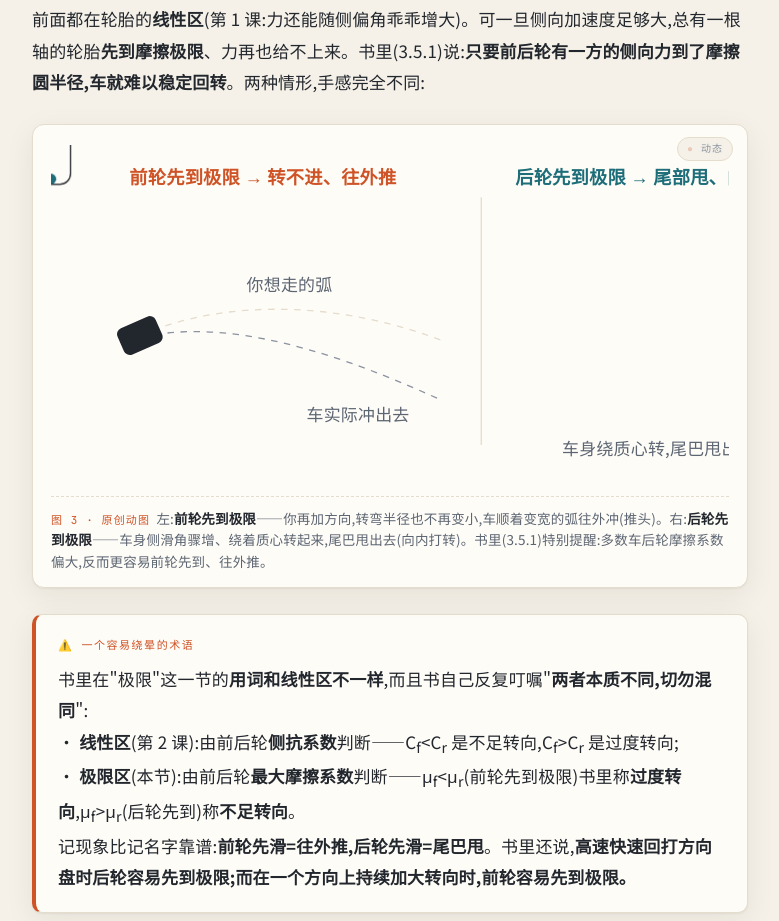
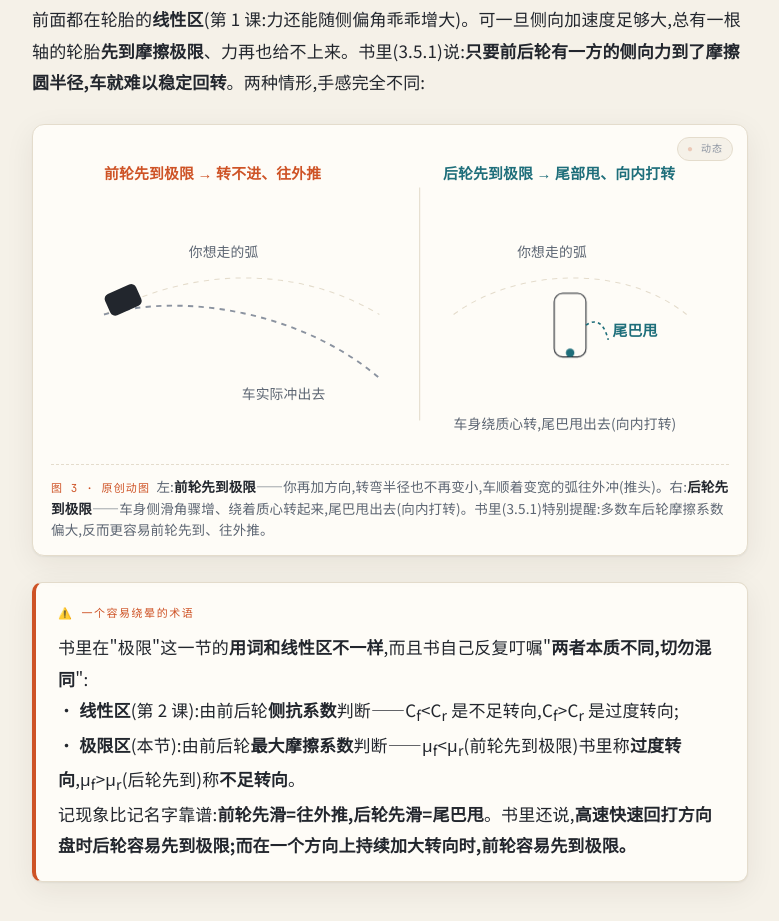
Before and after one commit to jugaolin/vehicle-dynamics-course-xingxingren-motion-, a plain HTML site: page lessons/lesson-03-response.html in a window 1280 px wide. Shown: the part 2711-3632 px from the top of the page, without its empty margins (250-1029 px from the left). Drawn offline with Linux system fonts and the light colour scheme.

Commit message:
修复第3课图3:加宽viewBox,修正甩尾spin动画位置与轨迹
- viewBox 从520加宽到640,右半标题不再截断
- spin动画改用双层<g>:外层translate定位、内层rotate动画,
  解决CSS transform覆盖SVG属性导致位置丢失的问题
- transform-origin更新到新坐标(490px,170px)
- 右半补上"你想走的弧"虚线和"尾巴甩"弧线,与左半对称

Co-Authored-By: Claude <noreply@anthropic.com>

```diff
--- a/lessons/lesson-03-response.html
+++ b/lessons/lesson-03-response.html
@@ -15,7 +15,7 @@
   /* 推头:整车顺着变宽的弧线往外滑 */
   .push{offset-path:path('M60,150 C120,120 210,116 300,150'); animation:travel 4.4s ease-in-out infinite; offset-rotate:auto}
   /* 甩尾:车尾甩出,车身绕质心旋转 */
-  .spin{transform-box:view-box; transform-origin:170px 165px; animation:spin 4.4s cubic-bezier(.5,0,.4,1) infinite}
+  .spin{transform-box:view-box; transform-origin:490px 170px; animation:spin 4.4s cubic-bezier(.5,0,.4,1) infinite}
   @keyframes spin{0%,14%{transform:rotate(0deg)}52%,72%{transform:rotate(28deg)}92%,100%{transform:rotate(0deg)}}
   .swaytag{animation:pulse 2s ease-in-out infinite}
 }
@@ -126,25 +126,39 @@
 
     <figure class="figanim">
       <span class="playtag">动态</span>
-      <svg viewBox="0 0 520 260" role="img" aria-label="极限两种情形:前轮先到极限车往外推(推头),后轮先到极限车尾甩出向内打转(甩尾)">
-        <!-- Scene A: 推头 -->
-        <text x="60" y="30" class="t acc" font-size="13">前轮先到极限 → 转不进、往外推</text>
-        <path d="M60,150 C120,120 210,116 300,150" class="s-grid s-dash"/>
-        <path d="M60,150 C120,132 200,150 300,196" class="s-faint s-dash"/>
-        <text x="150" y="112" class="t mut" font-size="11">你想走的弧</text>
-        <text x="196" y="212" class="t mut" font-size="11">车实际冲出去</text>
+      <svg viewBox="0 0 640 290" role="img" aria-label="极限两种情形:前轮先到极限车往外推(推头),后轮先到极限车尾甩出向内打转(甩尾)">
+        <!-- Scene A: 推头(左半) -->
+        <text x="50" y="32" class="t acc" font-size="13.5">前轮先到极限 → 转不进、往外推</text>
+        <!-- 你想走的弧 -->
+        <path d="M50,160 C130,116 230,112 310,160" class="s-grid s-dash" stroke-width="1.8"/>
+        <text x="130" y="106" class="t mut" font-size="11">你想走的弧</text>
+        <!-- 车实际冲出去的弧(更宽) -->
+        <path d="M50,160 C130,138 240,160 310,220" class="s-faint s-dash" stroke-width="1.8"/>
+        <text x="180" y="240" class="t mut" font-size="11">车实际冲出去</text>
+        <!-- push car -->
         <g class="push">
           <rect x="-16" y="-11" width="32" height="22" rx="5" class="s-tirefill"/>
         </g>
+
         <!-- divider -->
-        <line x1="330" y1="40" x2="330" y2="230" class="s-grid"/>
-        <!-- Scene B: 甩尾 -->
-        <text x="356" y="30" class="t teal" font-size="13">后轮先到极限 → 尾部甩、向内打转</text>
-        <g class="spin" transform="translate(190,0)">
-          <rect x="-15" y="-30" width="30" height="60" rx="8" class="s-fillsurface s-ink"/>
-          <circle cx="0" cy="26" r="4" class="s-fillt"/>
+        <line x1="348" y1="40" x2="348" y2="260" class="s-grid"/>
+
+        <!-- Scene B: 甩尾(右半) -->
+        <text x="370" y="32" class="t teal" font-size="13.5">后轮先到极限 → 尾部甩、向内打转</text>
+        <!-- 你想走的弧(右半同理) -->
+        <path d="M380,160 C440,116 540,112 600,160" class="s-grid s-dash" stroke-width="1.8"/>
+        <text x="440" y="106" class="t mut" font-size="11">你想走的弧</text>
+        <!-- spin car: parent <g> handles translate, inner <g> handles rotation -->
+        <g transform="translate(490,170)">
+          <g class="spin">
+            <rect x="-15" y="-30" width="30" height="60" rx="8" class="s-fillsurface s-ink"/>
+            <circle cx="0" cy="26" r="4" class="s-fillt"/>
+          </g>
+          <!-- 车尾甩出去的弧线 -->
+          <path d="M15,0 Q30,-10 36,14" class="s-teal" fill="none" stroke-width="1.5" stroke-dasharray="3 3"/>
+          <text x="40" y="10" class="t teal" font-size="10">尾巴甩</text>
         </g>
-        <text x="392" y="238" class="t mut" font-size="11">车身绕质心转,尾巴甩出去</text>
+        <text x="380" y="268" class="t mut" font-size="11">车身绕质心转,尾巴甩出去(向内打转)</text>
       </svg>
       <figcaption><span class="figtag">图 3 · 原创动图</span> &nbsp;左:<b class="acc">前轮先到极限</b>——你再加方向,转弯半径也不再变小,车顺着变宽的弧往外冲(推头)。右:<b class="teal">后轮先到极限</b>——车身侧滑角骤增、绕着质心转起来,尾巴甩出去(向内打转)。书里(3.5.1)特别提醒:多数车后轮摩擦系数偏大,反而更容易前轮先到、往外推。</figcaption>
     </figure>
```
